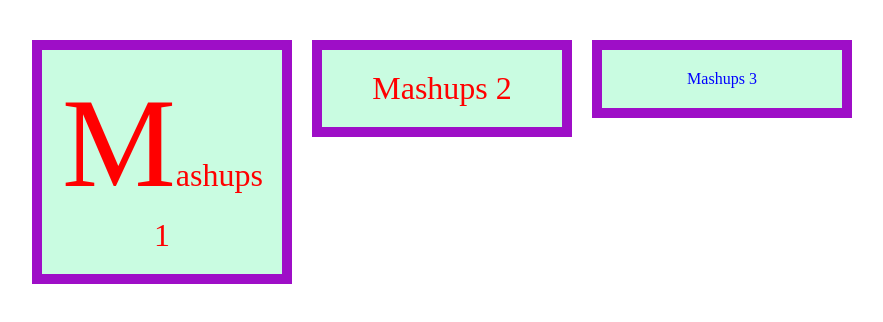
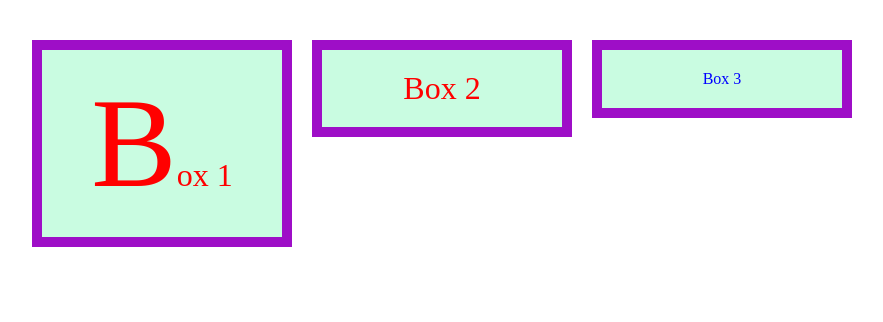
Before and after one commit to callihiggins/IMA-FE, a plain HTML site: page 05_sep17_day5/HTML_CSS_intro/index.html in a window 1280 px wide. Shown: the whole page, without its empty margins (78-961 px from the left). Drawn offline with Linux system fonts and the light colour scheme.

Commit message:
update examples

```diff
--- a/05_sep17_day5/HTML_CSS_intro/index.html
+++ b/05_sep17_day5/HTML_CSS_intro/index.html
@@ -9,9 +9,9 @@
 	<body>
 		<!-- CONTENT GOES HERE -->
 		<header>
-			<div class="top-box"><span class="big">M</span>ashups 1</div>
-			<div class="top-box">Mashups 2</div>
-			<div class="top-box special">Mashups 3</div>
+			<div class="top-box"><span class="big">B</span>ox 1</div>
+			<div class="top-box">Box 2</div>
+			<div class="top-box special">Box 3</div>
 		</header>
 	</body>
 </html>
```
